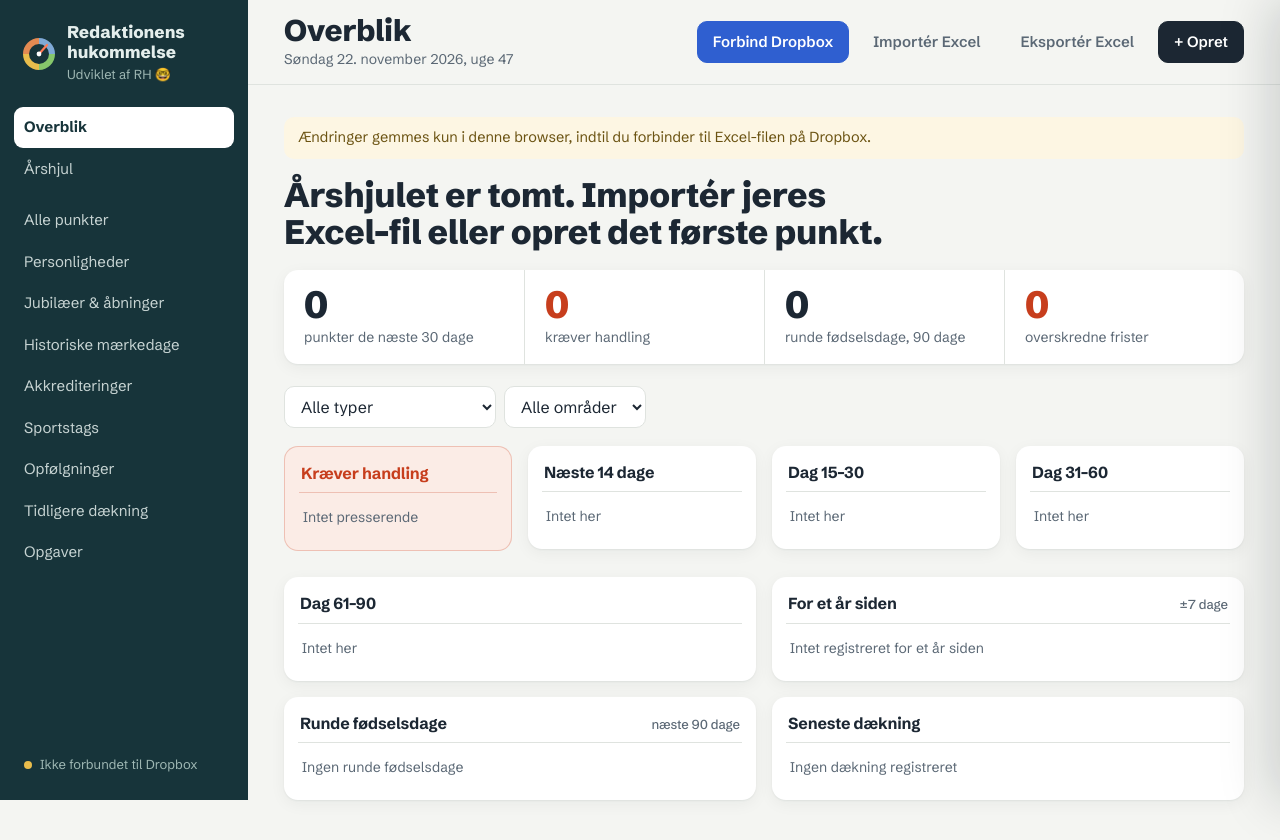
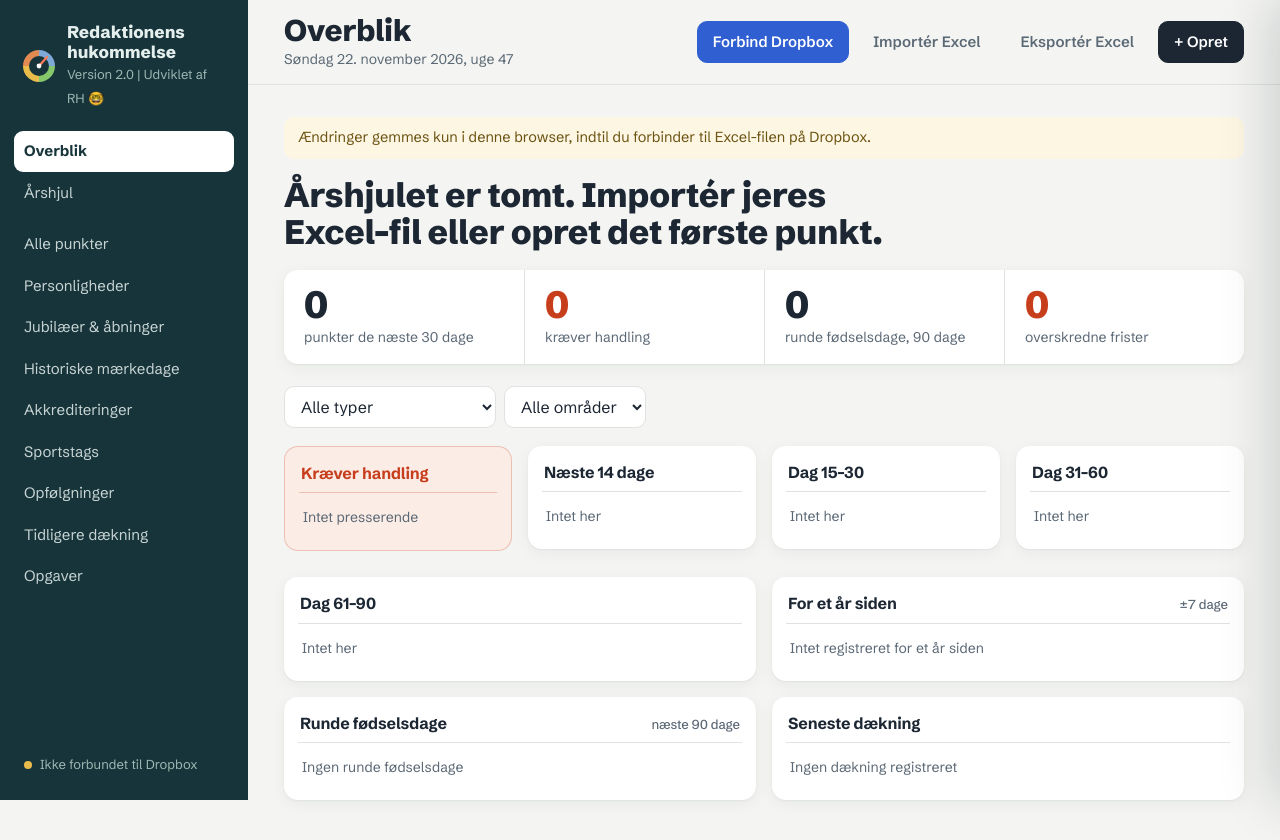
Before and after one commit to roberthendel-dk/aarshjul, a plain HTML site: page index.html in a window 1280 px wide. Drawn offline with Linux system fonts and the light colour scheme.

Commit message:
Vis versionsnummer 2.0 i menuen
Co-Authored-By: Claude Opus 5.5 <noreply@anthropic.com>
Claude-Session: https://claude.ai/code/session_01Y3BUsNVe8i8Wju3EDrm9ik

```diff
--- a/index.html
+++ b/index.html
@@ -126,7 +126,7 @@ table{font-size:13px}.stack thead{display:none}.stack tr{display:grid;padding-bl
 <body>
 <div class="app">
 <aside class="side">
-  <div class="brand"><svg width="34" height="34" viewBox="0 0 34 34" aria-hidden="true"><g fill="none" stroke-width="6"><path d="M17 4a13 13 0 0 1 13 13" stroke="#7fa9d6"/><path d="M30 17a13 13 0 0 1-13 13" stroke="#86c76b"/><path d="M17 30A13 13 0 0 1 4 17" stroke="#e9bd4c"/><path d="M4 17A13 13 0 0 1 17 4" stroke="#e38a52"/></g><path d="M17 17 25 8" stroke="#ff7a57" stroke-width="2.2" stroke-linecap="round"/><circle cx="17" cy="17" r="2.4" fill="#fff"/></svg><div><b>Redaktionens hukommelse</b><span>Udviklet af RH 🤓</span></div></div>
+  <div class="brand"><svg width="34" height="34" viewBox="0 0 34 34" aria-hidden="true"><g fill="none" stroke-width="6"><path d="M17 4a13 13 0 0 1 13 13" stroke="#7fa9d6"/><path d="M30 17a13 13 0 0 1-13 13" stroke="#86c76b"/><path d="M17 30A13 13 0 0 1 4 17" stroke="#e9bd4c"/><path d="M4 17A13 13 0 0 1 17 4" stroke="#e38a52"/></g><path d="M17 17 25 8" stroke="#ff7a57" stroke-width="2.2" stroke-linecap="round"/><circle cx="17" cy="17" r="2.4" fill="#fff"/></svg><div><b>Redaktionens hukommelse</b><span>Version 2.0 | Udviklet af RH 🤓</span></div></div>
   <nav class="nav" id="nav"></nav>
   <button class="sync warn" id="sync" title="Dropbox-indstillinger: filsti og forbindelse">Forbinder…</button>
 </aside>
```
